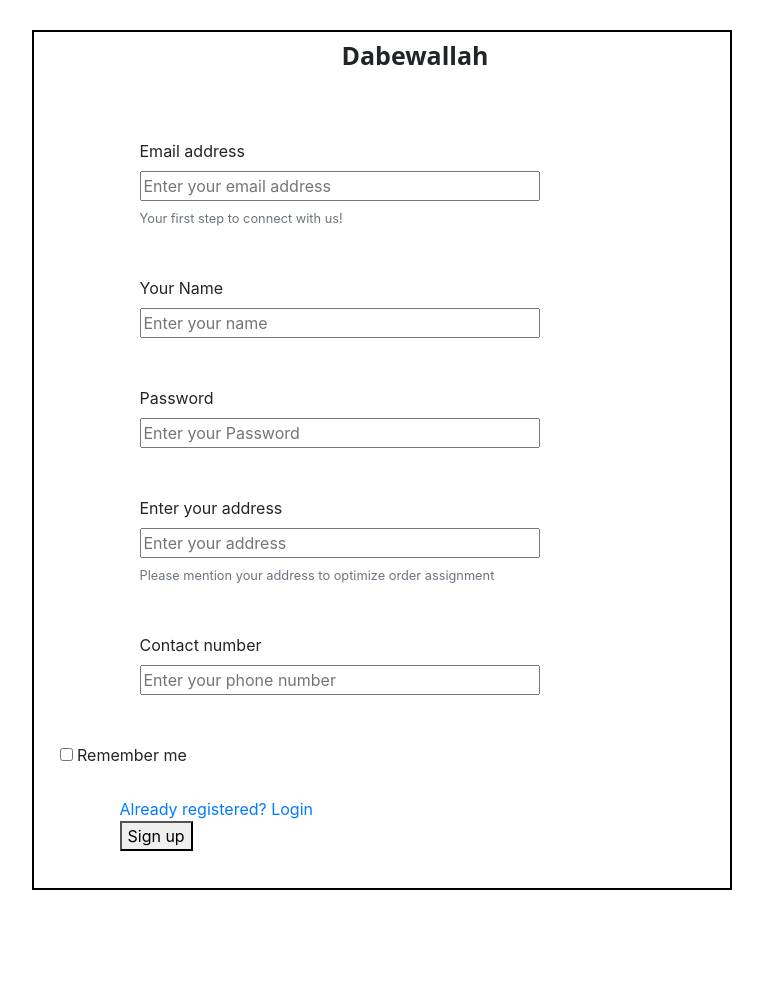
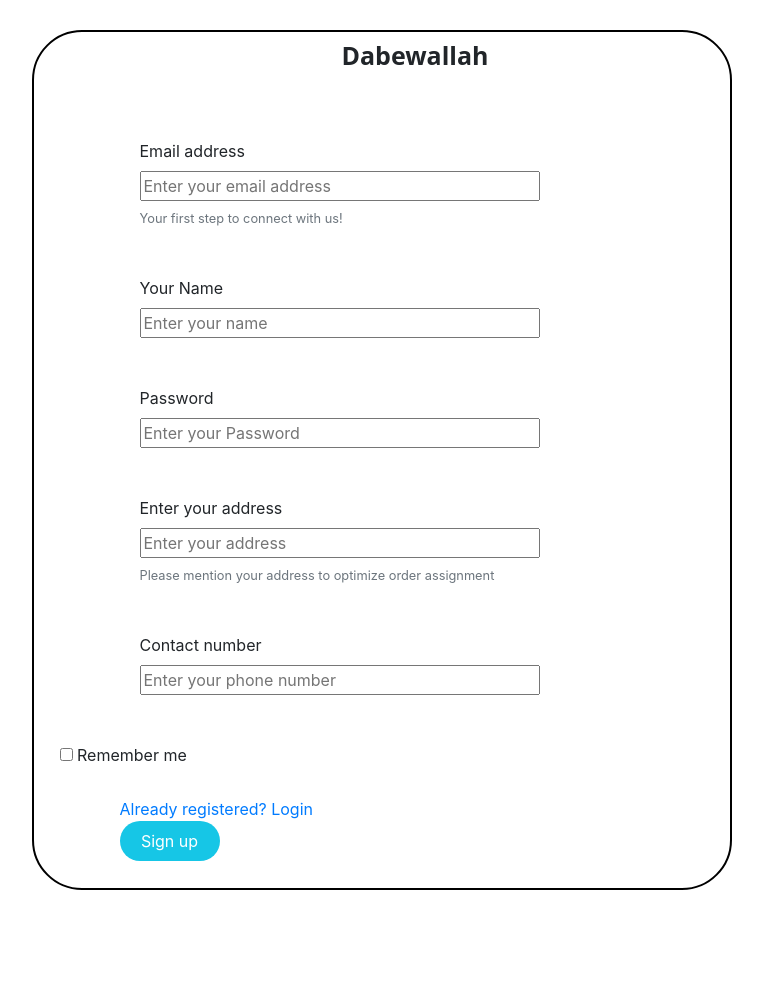
Before and after one commit to Soham-Thodge/Google_solution_challenge, a PHP site: page /customer.php in a window 1280 px wide. Shown: the whole page, without its empty margins (258-1021 px from the left). Run offline with PHP 8.4, Linux system fonts and the light colour scheme.

Commit message:
Add files via upload

```diff
--- a/Dabewallah.css
+++ b/Dabewallah.css
@@ -107,7 +107,15 @@
      margin-bottom:20px;
      margin-left:-80px;
 }
-
+.Login{
+    background-color:rgb(22, 198, 230);
+    color:white;
+    width:100px;
+    height:40px;
+    cursor:pointer;
+    border:none;
+    border-radius:20px;
+}
 .Login:hover{
     color:rgb(22, 198, 230);
     background-color: rgb(113, 247, 247);
@@ -154,6 +162,7 @@
     margin-bottom:100px;
     width:850px;
     height:850px;
+    border-radius:50px;
 }
 .login_card{
     margin-top:100px;
@@ -162,6 +171,7 @@
     margin-bottom:100px;
     width:500px;
     height:450px;
+    border-radius:50px;
 }
 .tiffindelivery_card{
     margin-top:30px;
@@ -170,6 +180,7 @@
     margin-bottom:100px;
     width:700px;
     height:860px;
+    border-radius:50px;
 }
 .footer{
     background-color: hsl(199, 95%, 31%);
@@ -267,6 +278,8 @@
     height:70px;
     text-decoration: none;
     margin-left:200px;
+    border:none;
+    border-radius:40px;
 }
 .veg-tiffin:hover{
     cursor:pointer;
@@ -283,6 +296,8 @@
     height:70px;
     text-decoration: none;
     margin-left:140px;
+    border:none;
+    border-radius:40px;
 }
 .nonveg-tiffin:hover{
     cursor:pointer;
@@ -299,6 +314,8 @@
     height:70px;
     text-decoration: none;
     margin-left:100px;
+    border:none;
+    border-radius:40px;
 }
 .special-tiffin:hover{
     cursor:pointer;
```
